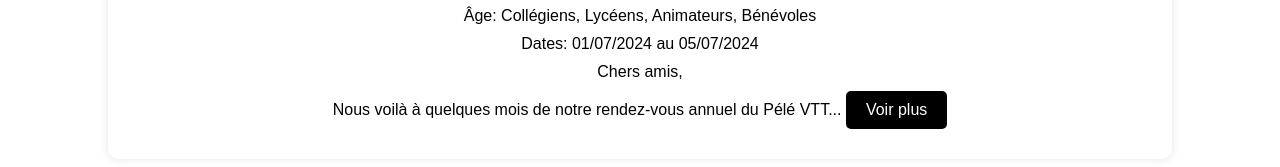
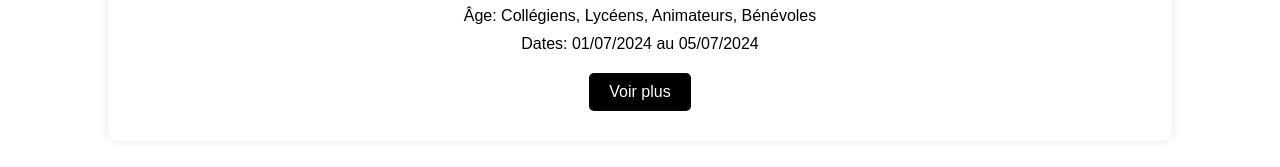
Before and after one commit to Cyprdu/Camps-Catho, a plain HTML site: page page_recherche_camps.html in a window 1280 px wide. Shown: the part 499-666 px from the top of the page. Drawn offline with Linux system fonts and the light colour scheme.

Commit message:
Update page_recherche_camps.html

```diff
--- a/page_recherche_camps.html
+++ b/page_recherche_camps.html
@@ -18,8 +18,7 @@
             <h3>Pélé VTT (01)</h3>
             <p>Âge: Collégiens, Lycéens, Animateurs, Bénévoles</p>
             <p>Dates: 01/07/2024 au 05/07/2024</p>
-            <p>Chers amis,<br>
-            Nous voilà à quelques mois de notre rendez-vous annuel du Pélé VTT... <a href="100001.html">Voir plus</a></p>
+            <a href="100001.html">Voir plus</a></p>
         </div>
     </div>
 
```
